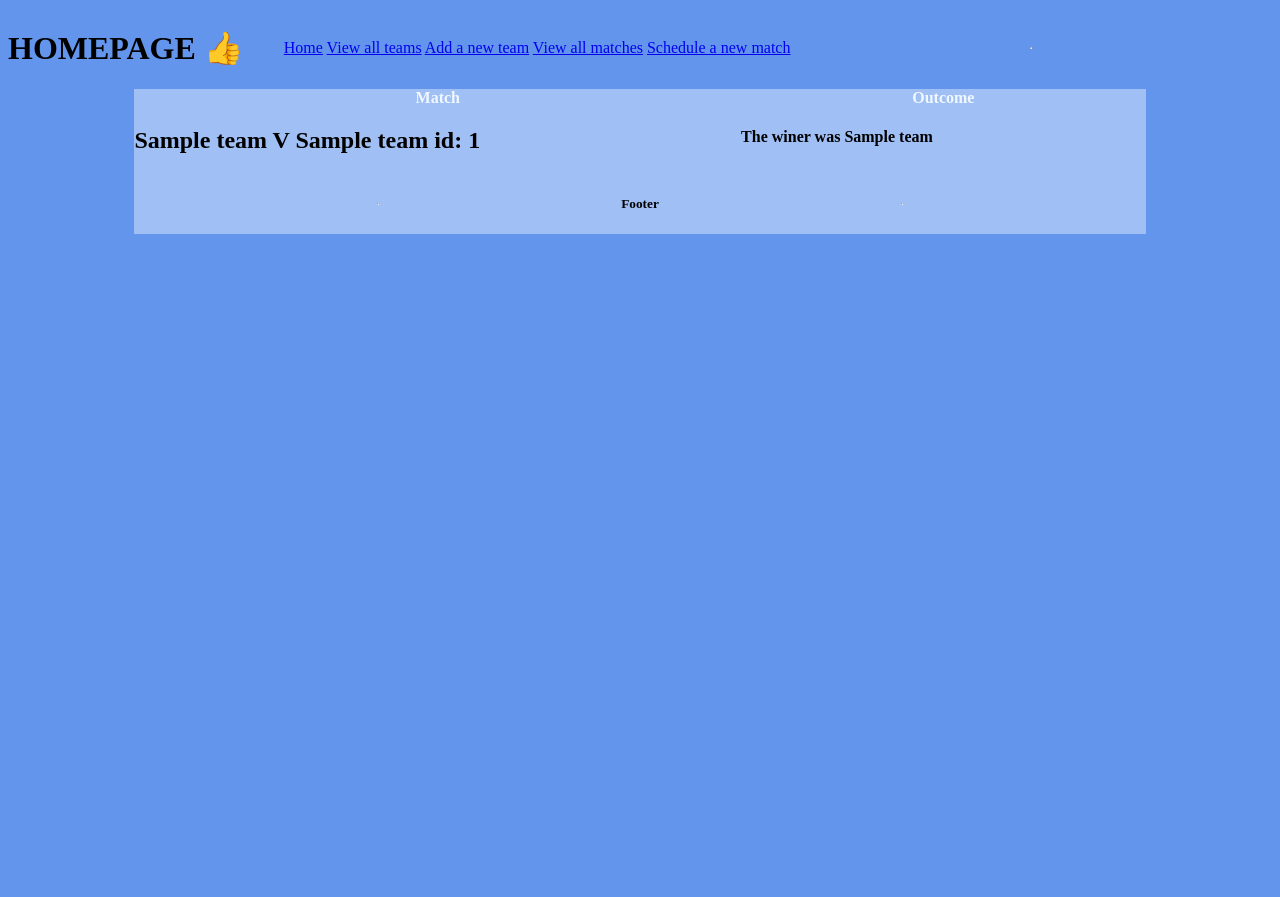
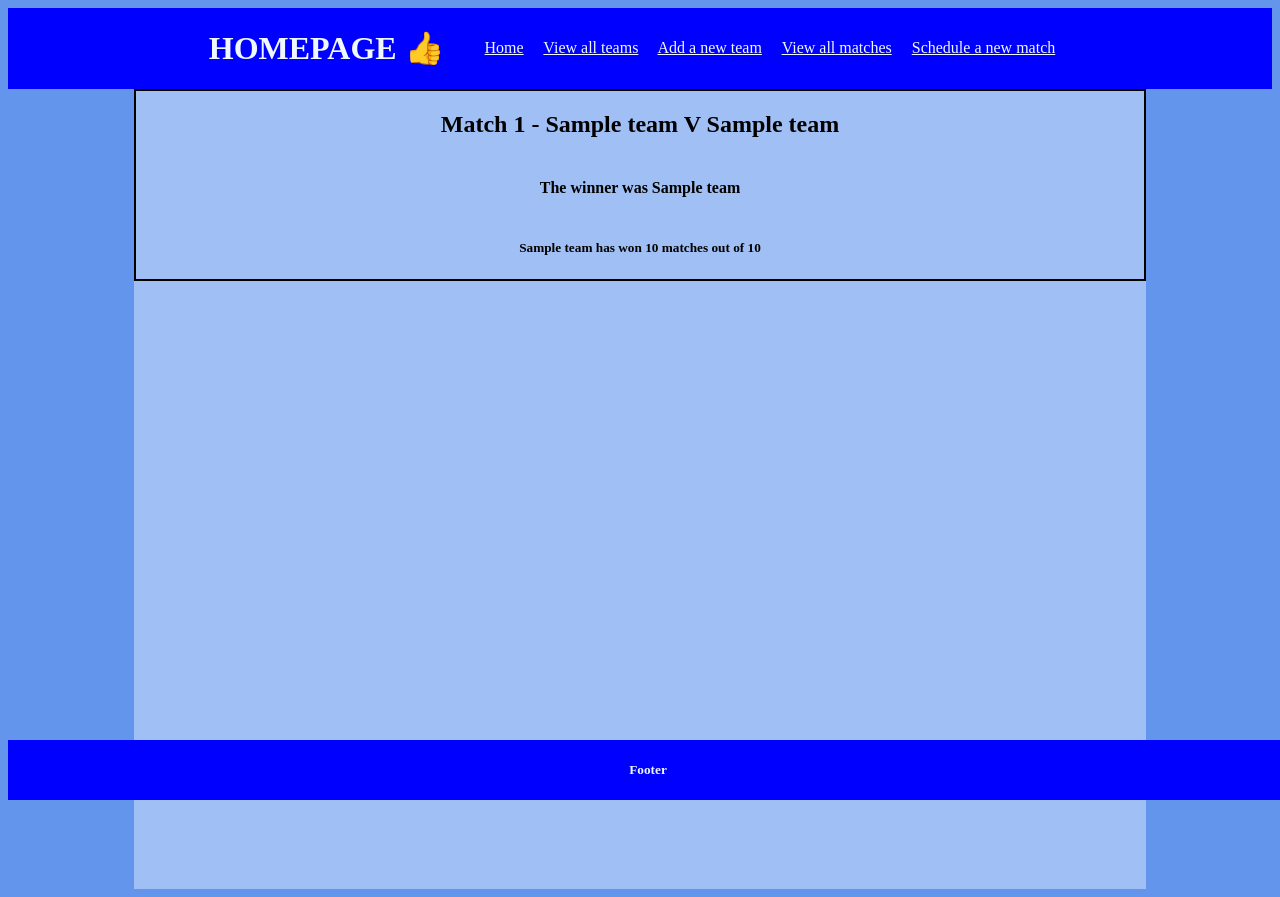
Before and after one commit to PaulHenstridge/Knotty_Championship_Manager, a Flask app: page /matches in a window 1280 px wide. Before the commit the page ends 234 px from the top, so only its background shows below. Run offline with Flask 2, Linux system fonts and the light colour scheme; a database or web service that is not in the repository returns one stand-in record (values such as "Sample title"); some libraries are stand-ins or nearby versions.

Commit message:
added some styles

```diff
--- a/console.py
+++ b/console.py
@@ -21,7 +21,7 @@ import repositories.match_repository as match_repository
 # team6 = team_repository.select(6)
 # team7 = team_repository.select(7)
 
-match_repository.delete_all()
+# match_repository.delete_all()
 
 # match1 = match_repository.save(team1, team3)
 # match2 = match_repository.save(team3, team2)
--- a/db/knotty_league.sql
+++ b/db/knotty_league.sql
@@ -13,8 +13,8 @@ CREATE TABLE teams (
 
 CREATE TABLE matches (
     id SERIAL PRIMARY KEY,
-    team1_id INT NOT NULL REFERENCES teams(id),
-    team2_id INT NOT NULL REFERENCES teams(id),
+    team1_id INT NOT NULL REFERENCES teams(id) ON DELETE CASCADE,
+    team2_id INT NOT NULL REFERENCES teams(id) ON DELETE CASCADE,
     completed BOOLEAN,
     winner_id INT
 );
--- a/repositories/match_repository.py
+++ b/repositories/match_repository.py
@@ -54,7 +54,7 @@ def select_by_team(id):
         team1 = team_repository.select(result["team1_id"])
         team2 = team_repository.select(result["team2_id"])
         winner = team_repository.select(result["winner_id"])
-        match = Match(team1, team2, result["completed"], winner)
+        match = Match(team1, team2, result["completed"], winner, id=result["id"])
         matches.append(match)
     return matches
 
@@ -77,7 +77,6 @@ def select(id):
     return match
 
 
-#  TODO - completed matches still coming up ready to play on all matches. WHY?
 # update a match after the result is known
 def update(match):
     sql = """UPDATE matches SET (completed, winner_id) = ('t', %s)
--- a/repositories/team_repository.py
+++ b/repositories/team_repository.py
@@ -80,6 +80,7 @@ def update(team):
         team.wins,
         team.id,
     ]
+    run_sql(sql, values)
 
 
 # update team stats after match result is known
--- a/static/css/style.css
+++ b/static/css/style.css
@@ -1,3 +1,8 @@
+* {
+    box-sizing: border-box;
+}
+
+
 body {
     background-color: cornflowerblue;
 }
@@ -6,6 +11,7 @@ body {
     width: 80%;
     margin: auto;
     background-color: rgba(240, 248, 255, 0.425);
+    height: 100vh;
 }
 
 header,
@@ -13,6 +19,19 @@ footer {
     display: flex;
     align-items: center;
     justify-content: center;
+    background-color: blue;
+    color: aliceblue;
+}
+
+menu>a {
+    color: aliceblue;
+    margin-right: 1rem;
+}
+
+footer {
+    position: fixed;
+    bottom: 0;
+    width: 100%;
 }
 
 .team-grid-container {
@@ -42,7 +61,35 @@ footer {
     color: aliceblue;
 }
 
-.match-grid-container {
-    display: grid;
-    grid-template-columns: 6fr 4fr;
+.match-container {
+    display: flex;
+    flex-direction: column;
+    align-items: center;
+    border: 2px solid black;
+    width: 100%;
 }
+
+.input-form {
+    padding: 20%;
+    width: 90%;
+    display: flex;
+    flex-direction: column;
+}
+
+select {
+    margin-bottom: 1rem;
+}
+
+.stats-container {
+    display: flex;
+    justify-content: space-between;
+    margin: 1rem 0;
+}
+
+.play-btn {
+    margin-bottom: 4rem;
+}
+
+.hidden {
+    display: none;
+}
--- a/templates/base.html
+++ b/templates/base.html
@@ -23,7 +23,7 @@
             <a href="/matches">View all matches</a>
             <a href="/matches/new">Schedule a new match</a>
         </menu>
-        <hr>
+
     </header>
     <div class="content-container">
         {% block content %}
@@ -33,9 +33,9 @@
     </div>
 
     <footer>
-        <hr>
+
         <h5>Footer</h5>
-        <hr>
+
     </footer>
 </body>
 
--- a/templates/matches/matches.html
+++ b/templates/matches/matches.html
@@ -1,24 +1,20 @@
 {% extends 'base.html' %}
 
 {% block content %}
-<div class="match-grid-container">
-    <div class="col-header">Match</div>
-    <div class="col-header">Outcome</div>
-</div>
 {% for match in matches %}
-<div class="match-grid-container">
-    <h2>{{match.team1.name}} V {{match.team2.name}} id: {{match.id}}</h2>
+<div class="match-container">
+    <h2>Match {{match.id}} - {{match.team1.name}} V {{match.team2.name}}</h2>
     {% if match.completed %}
-    <h4>The winer was {{match.winner.name}}</h4>
+    <h4>The winner was {{match.winner.name}}</h4>
+    <h5>{{match.winner.name}} has won {{match.winner.wins}} matches out of {{match.winner.matches_played}}</h5>
     {% else %}
 
     <form action="/matches/play" method="POST">
         <!-- passing the match id back tothe server so it can retrieve data from DB -->
         <input type="number" name="match-id" id="match-id" value="{{match.id}}">
-        <button>Play Match</button>
+        <button class="play-btn">Play Match</button>
     </form>
+    {% endif %}
 </div>
-
-{% endif %}
 {% endfor %}
 {% endblock %}
--- a/templates/matches/new.html
+++ b/templates/matches/new.html
@@ -1,7 +1,7 @@
 {% extends 'base.html' %}
 {% block content %}
 
-<form action="/matches/new" method="POST">
+<form action="/matches/new" method="POST" class="input-form">
     <label for="team1">Team1</label>
     <select name="team1" id="team1">
         {% for team in all_teams %}
--- a/templates/teams/edit.html
+++ b/templates/teams/edit.html
@@ -16,5 +16,7 @@
     <label for="wins">Wins</label>
     <input type="number" name="wins" id="wins" value="{{team.wins}}" placeholder="{{team.wins}}">
     <button type="submit">SUBMIT</button>
+
+    <input type="number" name="id" id="id" value="{{team.id}}" class="hidden">
 </form>
 {% endblock %}
--- a/templates/teams/team.html
+++ b/templates/teams/team.html
@@ -9,8 +9,9 @@
 </div>
 
 <div class="buttons">
-    <a href="/teams/{{team.id}}/edit">Edit {{team.name}}</a> <a href="/teams/{{team.id}}/delete">Delete {{
-        team.name}}</a>
+    <a href="/teams/{{team.id}}/edit">Edit</a>
+    <a href="/teams/{{team.id}}/delete">Delete</a>
+    <a href="/teams/{{team.id}}/matches">Past games</a>
 </div>
 
 {% endblock %}
```
Also changed, not shown: controllers/team_controller.py (+15 -1 lines), templates/teams/new.html (+8 -5 lines).
